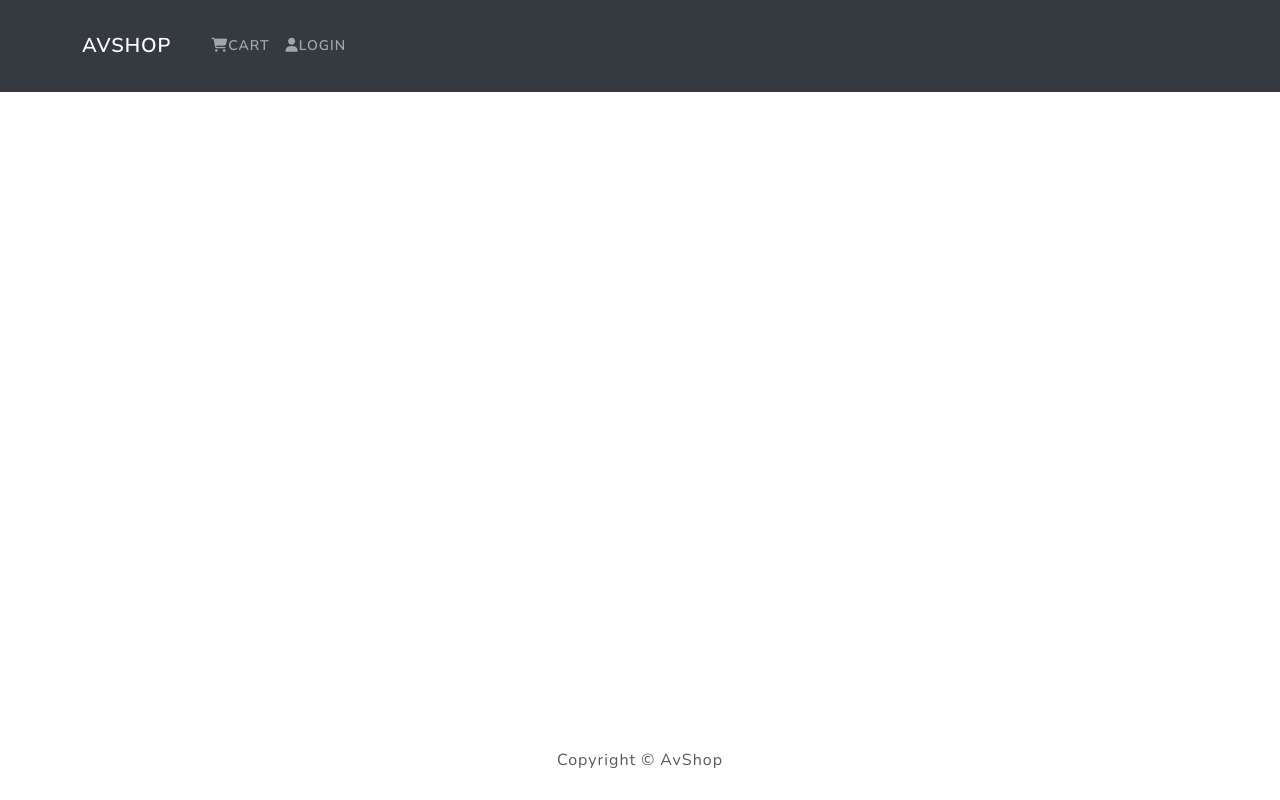
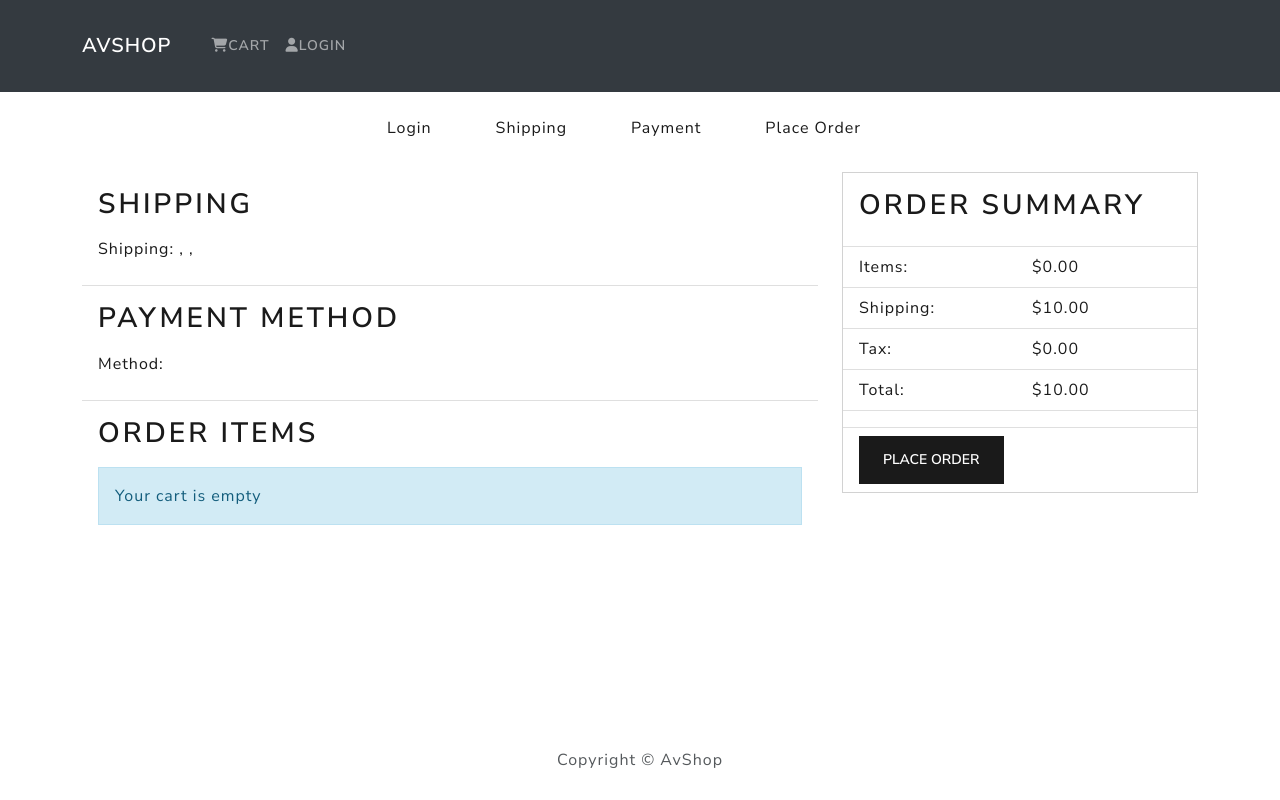
Before and after one commit to Blckvia/ecommerce, a React (Create React App) app in the folder frontend/: page /placeorder in a window 1280 px wide. Built offline with nearby package versions, Linux system fonts and the light colour scheme.

Commit message:
feat: Place Order Screen is added

```diff
--- a/frontend/src/App.js
+++ b/frontend/src/App.js
@@ -11,6 +11,7 @@
 import ProfileScreen from './screens/ProfileScreen';
 import ShippingScreen from './screens/ShippingScreen';
 import PaymentScreen from './screens/PaymentScreen';
+import PlaceOrderScreen from './screens/PlaceOrderScreen';
 
 function App() {
   return (
@@ -24,6 +25,7 @@
             <Route path='/register/' element={<RegisterScreen />} />
             <Route path='/profile/' element={<ProfileScreen />} />
             <Route path='/shipping' element={<ShippingScreen />} />
+            <Route path='/placeorder' element={<PlaceOrderScreen />} />
             <Route path='/payment' element={<PaymentScreen />} />
             <Route path='product/:id' element={<ProductScreen />} />
             <Route path='cart/:id?' element={<CartScreen />} />
--- /dev/null
+++ b/frontend/src/screens/PlaceOrderScreen.js
@@ -0,0 +1,147 @@
+import React, { useEffect, useState } from 'react';
+import { useNavigate } from 'react-router-dom';
+import { Button, Row, Col, ListGroup, Image, Card } from 'react-bootstrap';
+import { Link } from 'react-router-dom';
+import { useDispatch, useSelector } from 'react-redux';
+import FormContainer from '../components/FormContainer';
+import Message from '../components/Message';
+import CheckoutSteps from '../components/CheckoutSteps';
+
+function PlaceOrderScreen() {
+  const cart = useSelector((state) => state.cart);
+
+  cart.itemsPrice = cart.cartItems
+    .reduce((acc, item) => acc + item.price * item.qty, 0)
+    .toFixed(2);
+  cart.shippingPrice = (cart.itemsPrice > 100 ? 0 : 10).toFixed(2);
+  cart.taxPrice = (0.082 * cart.itemsPrice).toFixed(2);
+  cart.totalPrice = (
+    Number(cart.itemsPrice) +
+    Number(cart.shippingPrice) +
+    Number(cart.taxPrice)
+  ).toFixed(2);
+
+  const placeOrder = () => {
+    console.log('placeorder');
+  };
+  return (
+    <div>
+      <CheckoutSteps step1 step2 step3 step4 />
+      <Row>
+        <Col md={8}>
+          <ListGroup variant='flush'>
+            <ListGroup.Item>
+              <h2>Shipping</h2>
+
+              <p>
+                <strong>Shipping: </strong>
+                {cart.shippingAddress.address}, {cart.shippingAddress.city}
+                {'  '}
+                {cart.shippingAddress.postalCode},{'  '}
+                {cart.shippingAddress.country}
+              </p>
+            </ListGroup.Item>
+
+            <ListGroup.Item>
+              <h2>Payment Method</h2>
+              <p>
+                <strong>Method: </strong>
+                {cart.paymentMethod}
+              </p>
+            </ListGroup.Item>
+
+            <ListGroup.Item>
+              <h2>Order Items</h2>
+              {cart.cartItems.length === 0 ? (
+                <Message variant='info'>Your cart is empty</Message>
+              ) : (
+                <ListGroup variant='flush'>
+                  {cart.cartItems.map((item, index) => (
+                    <ListGroup.Item key={index}>
+                      <Row>
+                        <Col md={1}>
+                          <Image
+                            src={item.image}
+                            alt={item.name}
+                            fluid
+                            rounded
+                          />
+                        </Col>
+
+                        <Col>
+                          <Link to={`/product/${item.product}`}>
+                            {item.name}
+                          </Link>
+                        </Col>
+
+                        <Col md={4}>
+                          {item.qty} X ${item.price} = $
+                          {(item.qty * item.price).toFixed(2)}
+                        </Col>
+                      </Row>
+                    </ListGroup.Item>
+                  ))}
+                </ListGroup>
+              )}
+            </ListGroup.Item>
+          </ListGroup>
+        </Col>
+
+        <Col md={4}>
+          <Card>
+            <ListGroup variant='flush'>
+              <ListGroup.Item>
+                <h2>Order Summary</h2>
+              </ListGroup.Item>
+
+              <ListGroup.Item>
+                <Row>
+                  <Col>Items:</Col>
+                  <Col>${cart.itemsPrice}</Col>
+                </Row>
+              </ListGroup.Item>
+
+              <ListGroup.Item>
+                <Row>
+                  <Col>Shipping:</Col>
+                  <Col>${cart.shippingPrice}</Col>
+                </Row>
+              </ListGroup.Item>
+
+              <ListGroup.Item>
+                <Row>
+                  <Col>Tax:</Col>
+                  <Col>${cart.taxPrice}</Col>
+                </Row>
+              </ListGroup.Item>
+
+              <ListGroup.Item>
+                <Row>
+                  <Col>Total:</Col>
+                  <Col>${cart.totalPrice}</Col>
+                </Row>
+              </ListGroup.Item>
+
+              <ListGroup.Item>
+                {/* {error && <Message variant='danger'>{error}</Message>} */}
+              </ListGroup.Item>
+
+              <ListGroup.Item>
+                <Button
+                  type='button'
+                  className='btn-block'
+                  disabled={cart.cartItems === 0}
+                  onClick={placeOrder}
+                >
+                  Place Order
+                </Button>
+              </ListGroup.Item>
+            </ListGroup>
+          </Card>
+        </Col>
+      </Row>
+    </div>
+  );
+}
+
+export default PlaceOrderScreen;
```
